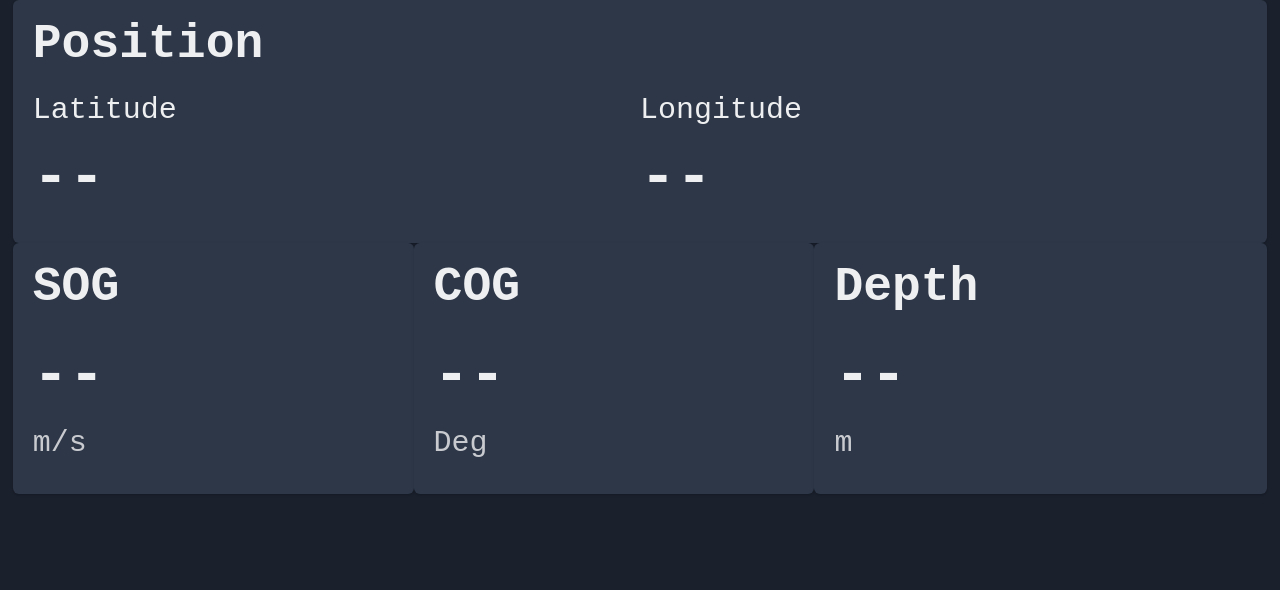
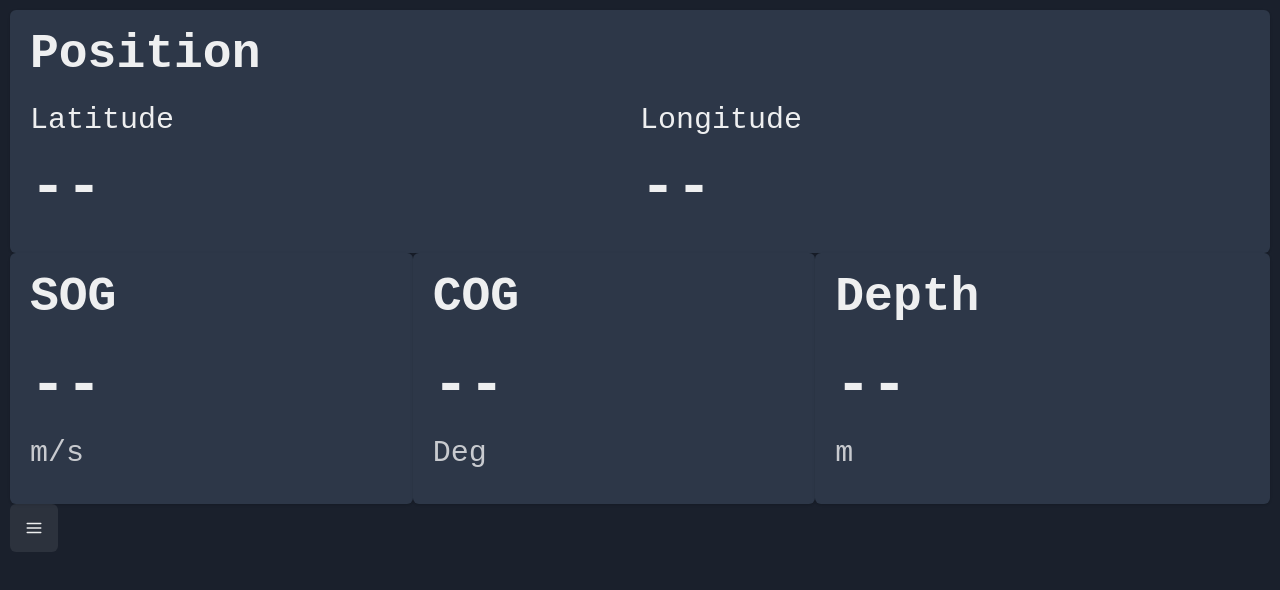
Before and after one commit to avivenzio/bosun-box, a React app in the folder client/: page / in a window 1280 px wide. Shown: the top 590 px of the page. Built offline with nearby package versions, Linux system fonts and the light colour scheme; no server answers.

Commit message:
add settings drawer and layout tweaks

```diff
--- a/client/src/App.tsx
+++ b/client/src/App.tsx
@@ -1,13 +1,13 @@
 import React from "react";
-import { DataPanel } from "./signalK/DataPanel";
 import { QueryProvider } from "./providers/QueryProvider";
 import { UIProvider } from "./providers/UIProvider";
+import { DataPanelPage } from "./signalK/DataPanelPage";
 
 export const App = () => {
   return (
     <UIProvider>
       <QueryProvider>
-        <DataPanel />
+        <DataPanelPage />
       </QueryProvider>
     </UIProvider>
   );
--- /dev/null
+++ b/client/src/layout/PageWrapper.tsx
@@ -0,0 +1,30 @@
+import { Box } from "@chakra-ui/react";
+import React, { ReactNode } from "react";
+import { SettingsDrawerContainer } from "../settingsDrawer/SettingsDrawer";
+
+export const PageWrapper = ({
+  children,
+}: {
+  children: ReactNode | ReactNode[];
+}) => {
+  return (
+    <Box display="flex" padding="10px" flexDirection="column">
+      {children}
+    </Box>
+  );
+};
+
+export const PageWrapperWithSettingsDrawer = ({
+  children,
+}: {
+  children: ReactNode | ReactNode[];
+}) => {
+  return (
+    <PageWrapper>
+      <Box>{children}</Box>
+      <Box>
+        <SettingsDrawerContainer />
+      </Box>
+    </PageWrapper>
+  );
+};
--- /dev/null
+++ b/client/src/settingsDrawer/BrightnessSlider.tsx
@@ -0,0 +1,37 @@
+import {
+  Box,
+  Slider,
+  SliderFilledTrack,
+  SliderThumb,
+  SliderTrack,
+} from "@chakra-ui/react";
+import React from "react";
+import { SunIcon } from "@chakra-ui/icons";
+
+export function BrightnessSlider() {
+  const [sliderValue, setSliderValue] = React.useState(5);
+  return (
+    <Box display="flex" gap={8} alignItems="center">
+      <Box flexGrow="1">
+        <Slider
+          id="slider"
+          defaultValue={5}
+          min={0}
+          max={100}
+          colorScheme="teal"
+          onChange={(v) => setSliderValue(v)}
+        >
+          <SliderTrack>
+            <SliderFilledTrack />
+          </SliderTrack>
+          <SliderThumb>
+            <SunIcon />
+          </SliderThumb>
+        </Slider>
+      </Box>
+      <Box flexGrow="0" flexShrink="0" flexBasis="75px" fontSize="2xl">
+        {sliderValue} %
+      </Box>
+    </Box>
+  );
+}
--- /dev/null
+++ b/client/src/settingsDrawer/SettingsDrawer.tsx
@@ -0,0 +1,65 @@
+import {
+  Box,
+  Button,
+  Drawer,
+  DrawerBody,
+  DrawerCloseButton,
+  DrawerContent,
+  DrawerFooter,
+  DrawerHeader,
+  DrawerOverlay,
+  IconButton,
+  Input,
+  useDisclosure,
+} from "@chakra-ui/react";
+import { HamburgerIcon, MoonIcon } from "@chakra-ui/icons";
+import React from "react";
+import { BrightnessSlider } from "./BrightnessSlider";
+
+export const SettingsDrawerContainer = () => {
+  const { isOpen, onOpen, onClose } = useDisclosure();
+  return (
+    <Box>
+      <IconButton
+        aria-label="menu"
+        size="lg"
+        icon={<HamburgerIcon />}
+        onClick={onOpen}
+      />
+      <SettingsDrawer isOpen={isOpen} onClose={onClose} />
+    </Box>
+  );
+};
+
+const SettingsDrawer = ({
+  isOpen,
+  onClose,
+}: {
+  isOpen: boolean;
+  onClose: () => void;
+}) => {
+  return (
+    <Drawer isOpen={isOpen} placement="bottom" onClose={onClose} size="md">
+      <DrawerOverlay />
+      <DrawerContent>
+        <DrawerCloseButton size="lg" />
+        <DrawerHeader>Settings</DrawerHeader>
+
+        <DrawerBody>
+          <BrightnessSlider />
+        </DrawerBody>
+
+        <DrawerFooter>
+          <Button
+            leftIcon={<MoonIcon />}
+            colorScheme="red"
+            size="lg"
+            variant="solid"
+          >
+            Shutdown
+          </Button>
+        </DrawerFooter>
+      </DrawerContent>
+    </Drawer>
+  );
+};
--- a/client/src/signalK/DataPanel.tsx
+++ b/client/src/signalK/DataPanel.tsx
@@ -9,7 +9,7 @@ export const DataPanel = () => {
   const [fullCard, setFullCard] = useState<Partial<DataCardProps | null>>(null);
 
   return (
-    <Box display="flex" flexDirection="column" boxSize={"98%"} margin="auto">
+    <Box display="flex" flexDirection="column">
       {fullCard === null ? (
         <>
           <Box width="100%">
--- /dev/null
+++ b/client/src/signalK/DataPanelPage.tsx
@@ -0,0 +1,11 @@
+import React from "react";
+import { PageWrapperWithSettingsDrawer } from "../layout/PageWrapper";
+import { DataPanel } from "./DataPanel";
+
+export const DataPanelPage = () => {
+  return (
+    <PageWrapperWithSettingsDrawer>
+      <DataPanel />
+    </PageWrapperWithSettingsDrawer>
+  );
+};
--- a/client/src/signalK/components/DataCard.tsx
+++ b/client/src/signalK/components/DataCard.tsx
@@ -30,7 +30,7 @@ const SignalKStat = ({ label, data, unit, isFull }: SignalKStatProps) => {
   return (
     <Stat size={isFull ? "full" : "xl"}>
       {label ? <StatLabel>{label}</StatLabel> : null}
-      <StatNumber>{data ? data.toFixed(4) : "--"}</StatNumber>
+      <StatNumber>{data ? data.toFixed(3) : "--"}</StatNumber>
       {unit ? <StatHelpText>{unit}</StatHelpText> : null}
     </Stat>
   );
```
Also changed, not shown: client/package.json (+5 -4 lines), 1 other file (tests, documents, lock files or other folders).
